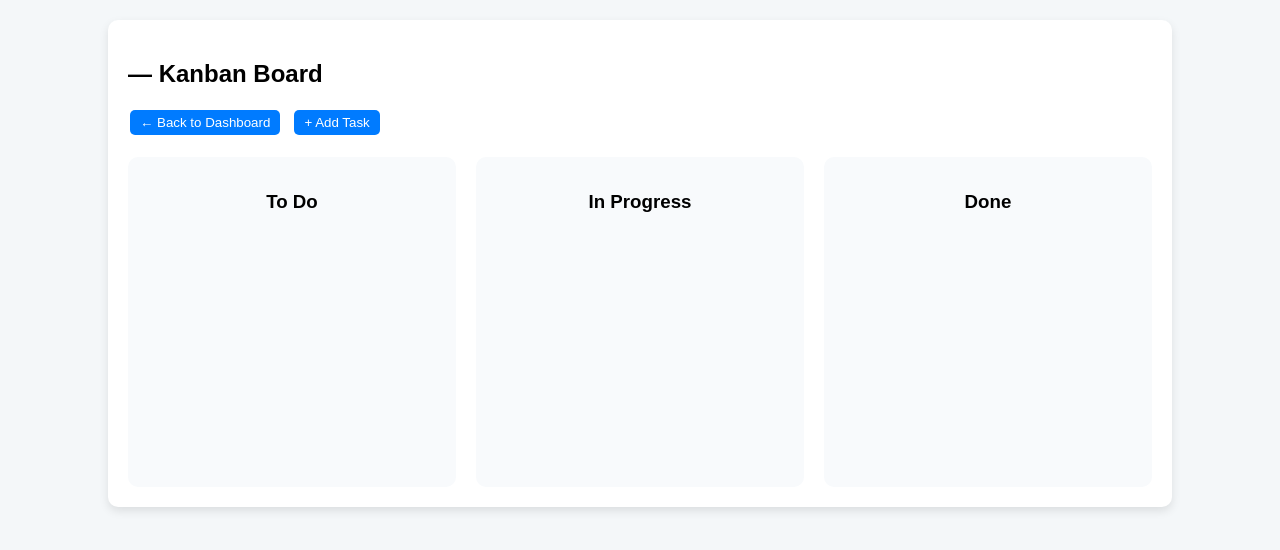
After one commit to maumacam/ProjectManagementSystem, a Flask app: template templates/kanban.html in a window 1280 px wide. The commit adds this page. Shown: the top 550 px of the page. Run offline with Flask 3, Linux system fonts and the light colour scheme; the template is opened without the code that fills it, so the values that code supplies are empty.

Commit message:
add task

```diff
--- a/app.py
+++ b/app.py
@@ -125,6 +125,37 @@ def dashboard():
         projects=projects
     )
 
+@app.route('/kanban/<int:project_id>')
+def kanban(project_id):
+    if 'user_id' not in session:
+        return redirect(url_for('login'))
+
+    cursor.execute(
+        "SELECT * FROM projects WHERE id=%s AND user_id=%s",
+        (project_id, session['user_id'])
+    )
+    project = cursor.fetchone()
+
+    if not project:
+        return redirect(url_for('dashboard'))
+
+    cursor.execute("SELECT * FROM tasks WHERE project_id=%s AND status='To Do'", (project_id,))
+    todo = cursor.fetchall()
+
+    cursor.execute("SELECT * FROM tasks WHERE project_id=%s AND status='In Progress'", (project_id,))
+    in_progress = cursor.fetchall()
+
+    cursor.execute("SELECT * FROM tasks WHERE project_id=%s AND status='Done'", (project_id,))
+    done = cursor.fetchall()
+
+    return render_template(
+        'kanban.html',
+        project=project,
+        todo=todo,
+        in_progress=in_progress,
+        done=done
+    )
+
 # Logout
 @app.route('/logout')
 def logout():
@@ -171,25 +202,58 @@ def tasks(project_id):
     return render_template('tasks.html', tasks=tasks, project_id=project_id)
 
 # Add new task
-@app.route('/projects/<int:project_id>/tasks/new', methods=['GET', 'POST'])
+@app.route('/new_task/<int:project_id>', methods=['GET', 'POST'])
 def new_task(project_id):
     if 'user_id' not in session:
         return redirect(url_for('login'))
 
+    # Get project info
+    cursor.execute("SELECT * FROM projects WHERE id=%s AND user_id=%s", (project_id, session['user_id']))
+    project = cursor.fetchone()
+    if not project:
+        return redirect(url_for('dashboard'))
+
     if request.method == 'POST':
         title = request.form['title']
-        description = request.form['description']
+        description = request.form.get('description')
         assigned_to = request.form['assigned_to']
         status = request.form['status']
-        deadline = request.form['deadline']
+        deadline = request.form.get('deadline')
 
-        cursor.execute(
-            "INSERT INTO tasks (project_id, title, description, assigned_to, status, deadline) VALUES (%s, %s, %s, %s, %s, %s)",
-            (project_id, title, description, assigned_to, status, deadline)
-        )
+        cursor.execute("""
+            INSERT INTO tasks (project_id, title, description, assigned_to, status, deadline)
+            VALUES (%s,%s,%s,%s,%s,%s)
+        """, (project_id, title, description, assigned_to, status, deadline))
         conn.commit()
-        return redirect(url_for('tasks', project_id=project_id))
-    return render_template('new_task.html', project_id=project_id)
+
+        return redirect(url_for('kanban', project_id=project_id))
+
+    return render_template('new_task.html', project=project)
+
+
+@app.route('/update_task_status', methods=['POST'])
+def update_task_status():
+    data = request.get_json()
+    task_id = data['task_id']
+    status = data['status']
+
+    cursor.execute("UPDATE tasks SET status=%s WHERE id=%s", (status, task_id))
+    conn.commit()
+
+    # Return updated progress for project
+    cursor.execute("SELECT project_id FROM tasks WHERE id=%s", (task_id,))
+    project_id = cursor.fetchone()['project_id']
+
+    cursor.execute("SELECT COUNT(*) AS total FROM tasks WHERE project_id=%s", (project_id,))
+    total = cursor.fetchone()['total']
+
+    cursor.execute("SELECT COUNT(*) AS done FROM tasks WHERE project_id=%s AND status='Done'", (project_id,))
+    done = cursor.fetchone()['done']
+
+    progress = int((done / total) * 100) if total > 0 else 0
+
+    return {'success': True, 'progress': progress, 'project_id': project_id}
+
 
 # Edit Project
 @app.route('/edit_project/<int:project_id>', methods=['GET', 'POST'])
--- a/static/style.css
+++ b/static/style.css
@@ -97,3 +97,31 @@ progress {
     margin-bottom:15px;
     box-shadow:0 2px 8px rgba(0,0,0,0.08);
 }
+
+/*kanban styles*/
+
+.kanban {
+    display: grid;
+    grid-template-columns: repeat(3, 1fr);
+    gap: 20px;
+    margin-top: 20px;
+}
+
+.kanban-column {
+    background: #f8fafc;
+    padding: 15px;
+    border-radius: 10px;
+    min-height: 300px;
+}
+
+.kanban-column h3 {
+    text-align: center;
+}
+
+.kanban-task {
+    background: #fff;
+    padding: 10px;
+    border-radius: 6px;
+    margin-bottom: 10px;
+    box-shadow: 0 1px 4px rgba(0,0,0,0.1);
+}
--- /dev/null
+++ b/templates/kanban.html
@@ -0,0 +1,141 @@
+<!DOCTYPE html>
+<html>
+<head>
+    <title>Kanban Board - {{ project.name }}</title>
+    <link rel="stylesheet" href="{{ url_for('static', filename='style.css') }}">
+    <style>
+        /* Kanban board grid */
+        .kanban {
+            display: grid;
+            grid-template-columns: repeat(3, 1fr);
+            gap: 20px;
+            margin-top: 20px;
+        }
+
+        /* Columns */
+        .kanban-column {
+            background: #f8fafc;
+            padding: 15px;
+            border-radius: 10px;
+            min-height: 300px;
+        }
+
+        .kanban-column h3 {
+            text-align: center;
+            margin-bottom: 10px;
+        }
+
+        /* Task cards */
+        .kanban-task {
+            background: #fff;
+            padding: 10px;
+            border-radius: 6px;
+            margin-bottom: 10px;
+            box-shadow: 0 1px 4px rgba(0,0,0,0.1);
+            cursor: grab;
+        }
+
+        .kanban-task:active {
+            cursor: grabbing;
+        }
+
+        /* Header buttons */
+        .top-buttons {
+            display: flex;
+            gap: 10px;
+            margin-bottom: 20px;
+        }
+    </style>
+</head>
+<body>
+
+<div class="container">
+    <h2>{{ project.name }} — Kanban Board</h2>
+
+    <div class="top-buttons">
+        <a href="{{ url_for('dashboard') }}"><button>← Back to Dashboard</button></a>
+        <a href="{{ url_for('new_task', project_id=project.id) }}"><button>+ Add Task</button></a>
+    </div>
+
+    <div class="kanban">
+        <!-- To Do Column -->
+        <div class="kanban-column" data-status="To Do">
+            <h3>To Do</h3>
+            {% for task in todo %}
+                <div class="kanban-task" draggable="true" data-id="{{ task.id }}">
+                    {{ task.title }}<br>
+                    Assigned: {{ task.assigned_to }}<br>
+                    Deadline: {{ task.deadline }}
+                </div>
+            {% endfor %}
+        </div>
+
+        <!-- In Progress Column -->
+        <div class="kanban-column" data-status="In Progress">
+            <h3>In Progress</h3>
+            {% for task in in_progress %}
+                <div class="kanban-task" draggable="true" data-id="{{ task.id }}">
+                    {{ task.title }}<br>
+                    Assigned: {{ task.assigned_to }}<br>
+                    Deadline: {{ task.deadline }}
+                </div>
+            {% endfor %}
+        </div>
+
+        <!-- Done Column -->
+        <div class="kanban-column" data-status="Done">
+            <h3>Done</h3>
+            {% for task in done %}
+                <div class="kanban-task" draggable="true" data-id="{{ task.id }}">
+                    {{ task.title }}<br>
+                    Assigned: {{ task.assigned_to }}<br>
+                    Deadline: {{ task.deadline }}
+                </div>
+            {% endfor %}
+        </div>
+    </div>
+</div>
+
+<!-- DRAG & DROP JS -->
+<script>
+let draggedTask = null;
+
+document.querySelectorAll('.kanban-task').forEach(task => {
+  task.addEventListener('dragstart', () => {
+    draggedTask = task;
+  });
+});
+
+document.querySelectorAll('.kanban-column').forEach(column => {
+  column.addEventListener('dragover', e => e.preventDefault());
+
+  column.addEventListener('drop', () => {
+    if (!draggedTask) return;
+    const status = column.getAttribute('data-status');
+    column.appendChild(draggedTask);
+
+    fetch('/update_task_status', {
+      method: 'POST',
+      headers: {'Content-Type': 'application/json'},
+      body: JSON.stringify({
+        task_id: draggedTask.getAttribute('data-id'),
+        status: status
+      })
+    })
+    .then(res => res.json())
+    .then(data => {
+        // Update progress bar in dashboard if it exists
+        const progressBar = document.querySelector(`#progress-${data.project_id}`);
+        if (progressBar) {
+            progressBar.value = data.progress;
+            progressBar.nextElementSibling.textContent = `${data.progress}%`;
+        }
+        draggedTask = null;
+    });
+  });
+});
+</script>
+
+
+</body>
+</html>
```
Also changed, not shown: templates/dashboard.html (+12 -23 lines), templates/new_task.html (added, +36 -0 lines), templates/new_tasks.html (deleted, +0 -26 lines).
